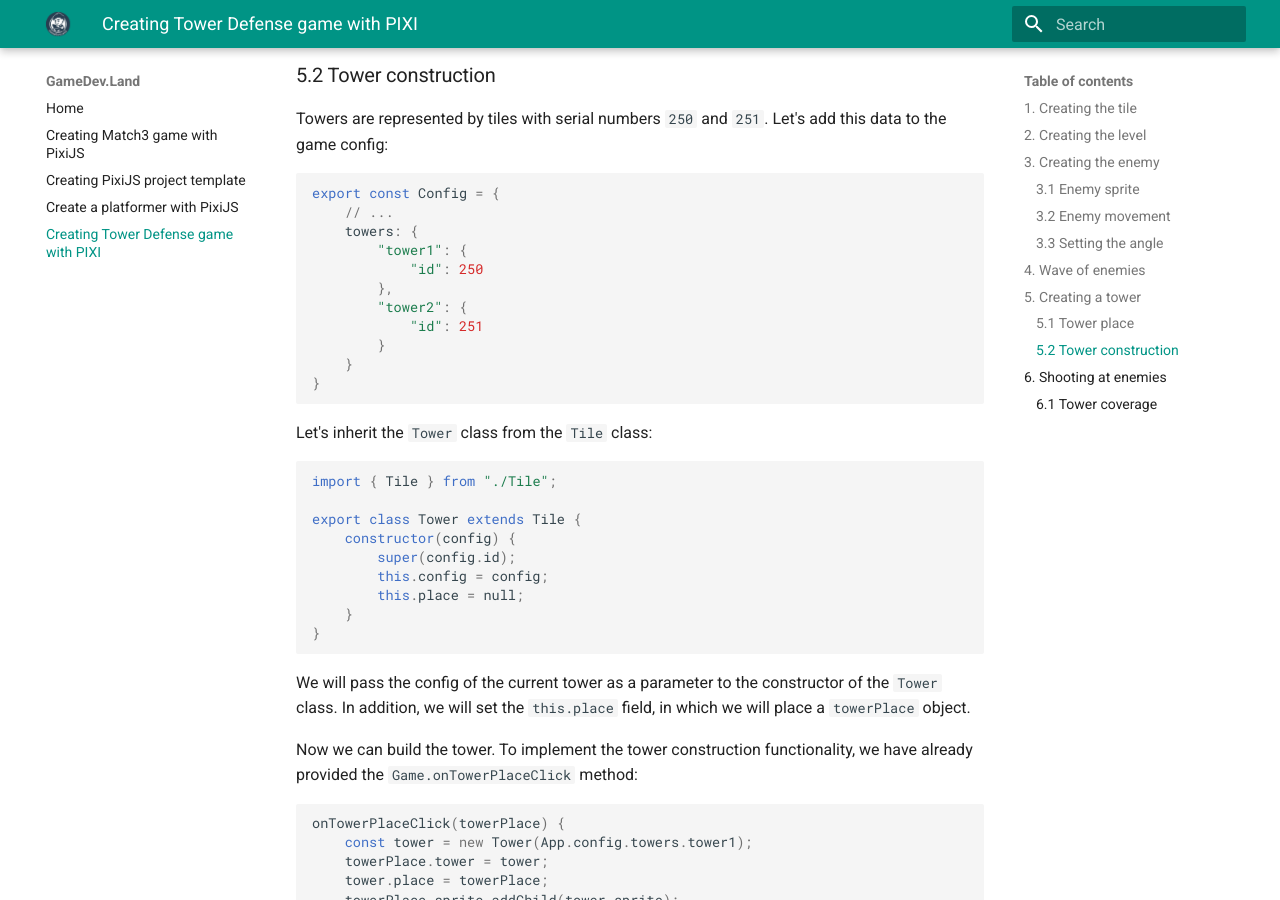
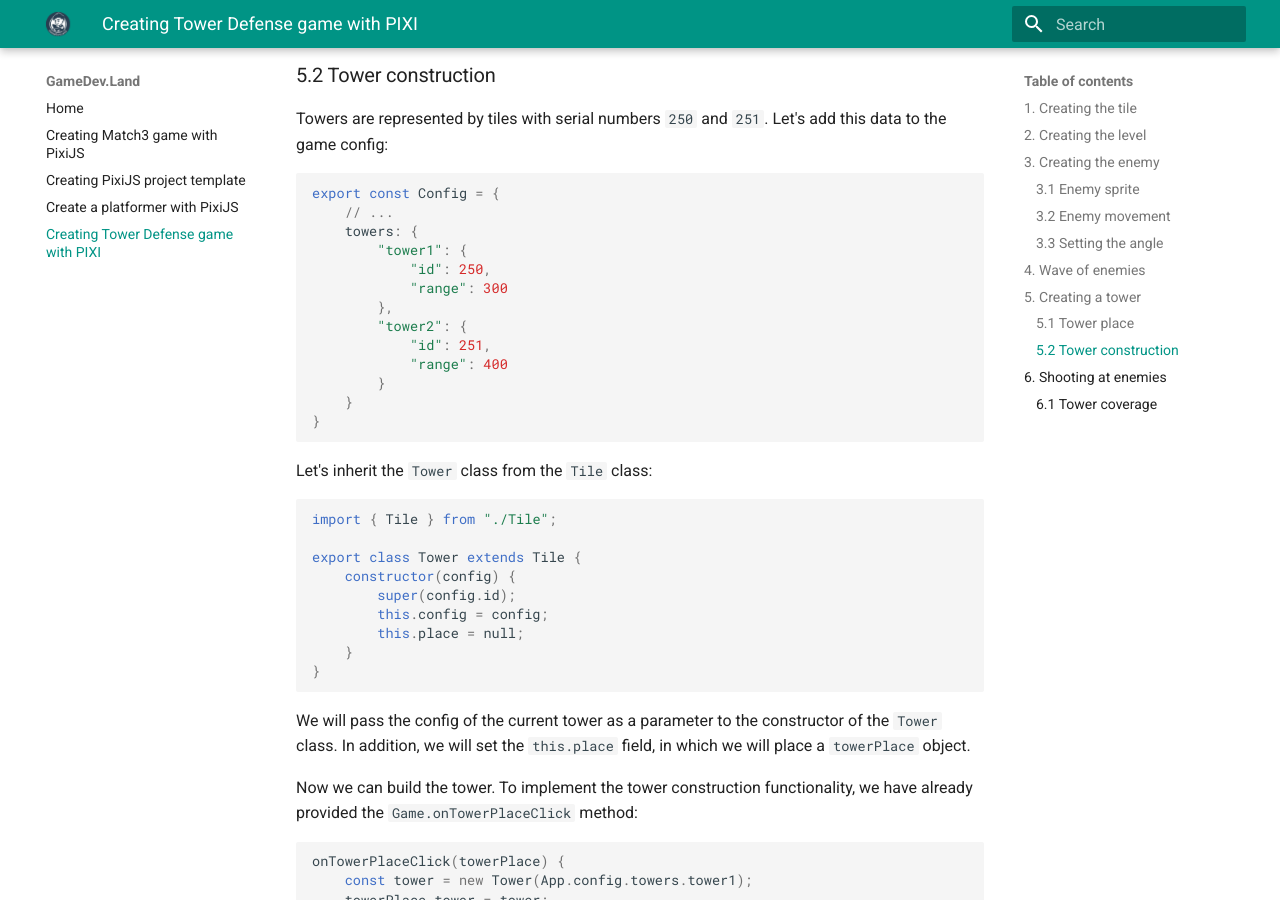
Before and after one commit to bolotnikov/gamedevland, an MkDocs documentation site: the page built from docs/tower-defense.md, in a window 1280 px wide and 900 px high, scrolled down 14939 px. Built offline with MkDocs 1.6.1 and Material for MkDocs 9.7.7, drawn with Linux system fonts in a browser that asks for light colours; emoji names are drawn with the system emoji font.

Commit message:
Update tower-defense.md

```diff
--- a/docs/tower-defense.md
+++ b/docs/tower-defense.md
@@ -706,10 +706,12 @@ export const Config = {
     // ...
     towers: {
         "tower1": {
-            "id": 250
+            "id": 250,
+            "range": 300
         },
         "tower2": {
-            "id": 251
+            "id": 251,
+            "range": 400
         }
     }
 }
```
